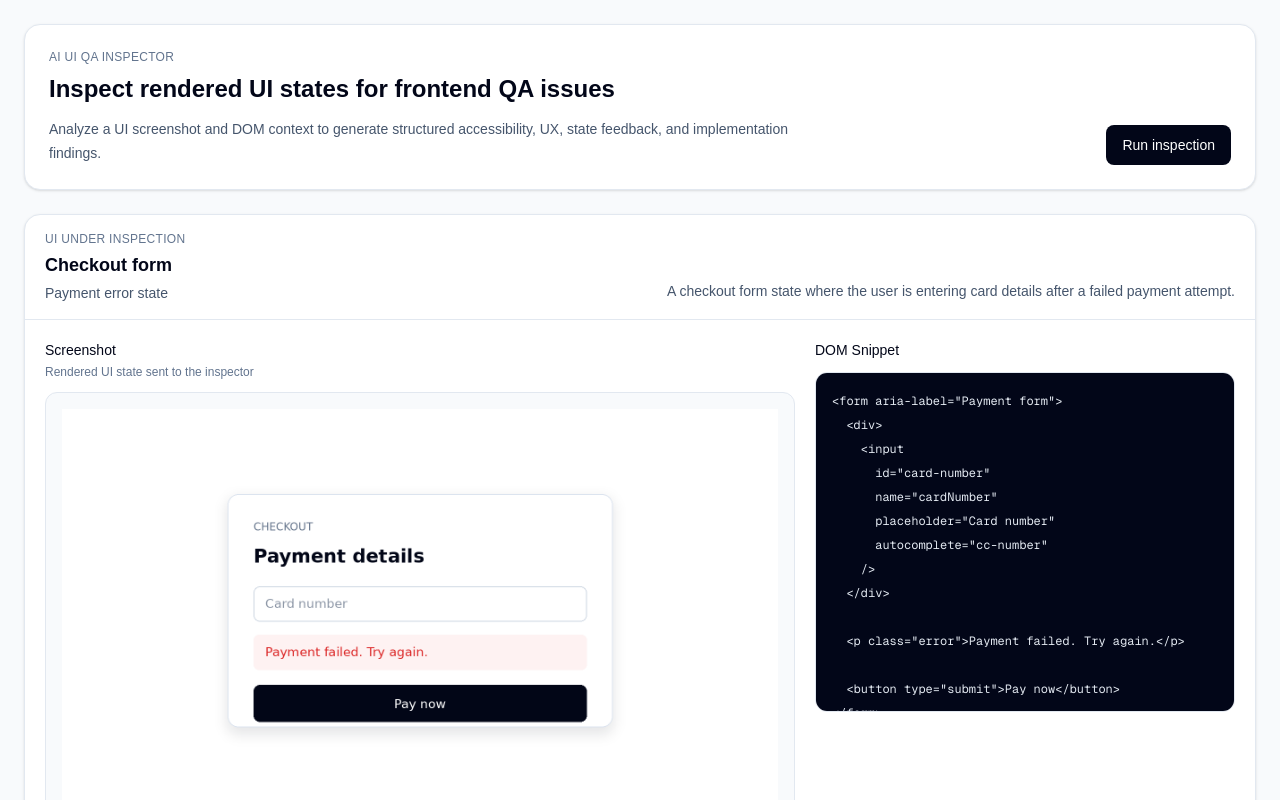
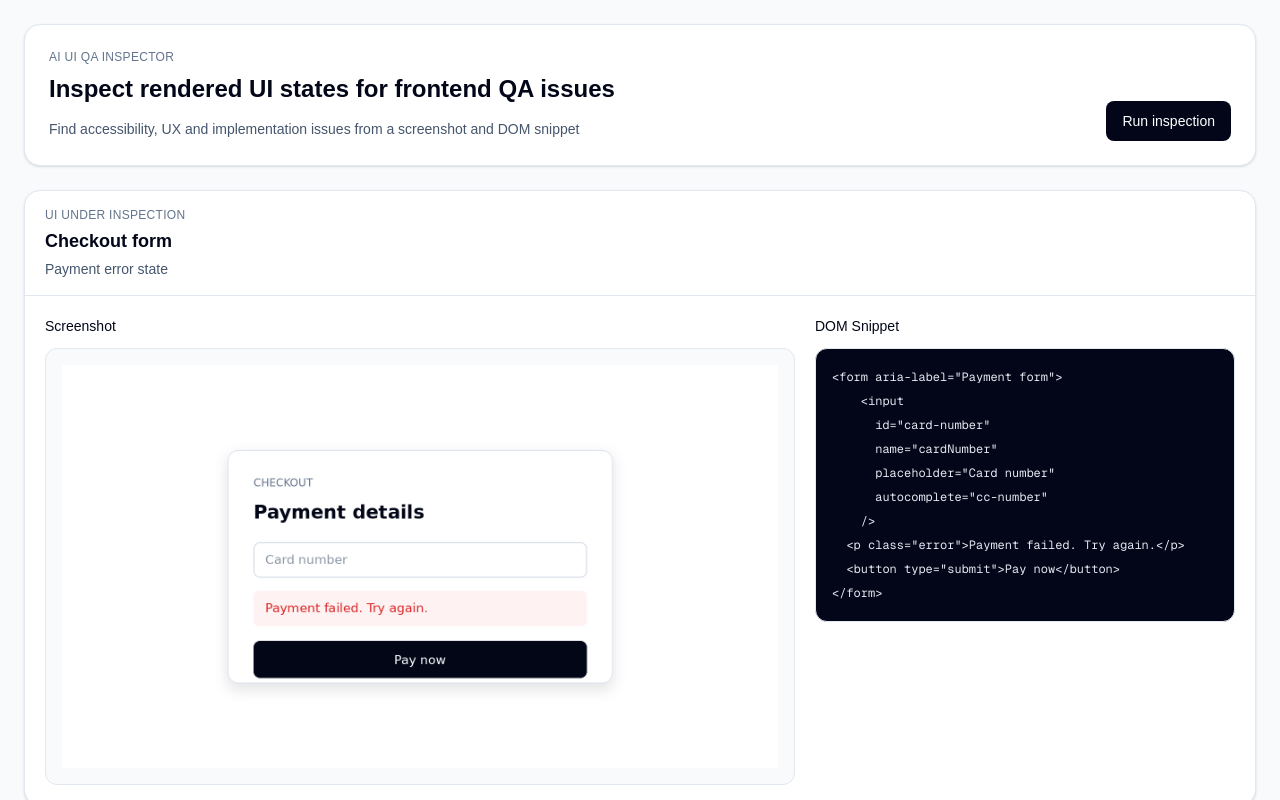
Before and after one commit to NadaSadek/ai-ui-qa-inspector, a Next.js app: page / in a window 1280 px wide. Shown: the top 800 px of the page. Built offline with nearby package versions, Linux system fonts and the light colour scheme.

Commit message:
Refactor inspection target structure by removing description and updating related components

```diff
--- a/src/components/qa-inspector/InspectionInputPanel.tsx
+++ b/src/components/qa-inspector/InspectionInputPanel.tsx
@@ -16,14 +16,12 @@ export const InspectionInputPanel = ({ target }: { target: InspectionTarget }) =
           <p className="text-lg font-semibold text-slate-950">{target.screenName}</p>
           <p className="mt-1 text-sm text-slate-600">{target.stateName}</p>
         </div>
-        <p className="max-w-2xl text-sm leading-6 text-slate-600">{target.description}</p>
       </div>
     </div>
     <div className="grid gap-5 p-5 lg:grid-cols-[minmax(0,1fr)_420px]">
       <section>
         <div className="mb-3">
           <h3 className="text-sm font-medium text-slate-950">Screenshot</h3>
-          <p className="mt-1 text-xs text-slate-500">Rendered UI state sent to the inspector</p>
         </div>
         <div className="rounded-xl border border-slate-200 bg-slate-50 p-4">
           <Image
--- a/src/components/qa-inspector/IssueDetail.tsx
+++ b/src/components/qa-inspector/IssueDetail.tsx
@@ -5,21 +5,17 @@ import { ResultRow } from "./ResultRow";
 export const IssueDetail = ({ issue }: { issue: QAIssue }) => (
   <section className="rounded-xl border border-slate-200 bg-white">
     <div className="border-b border-slate-200 px-4 py-3">
-      <h3 className="text-sm font-medium text-slate-950">Finding detail</h3>
+      <p className="text-xs font-medium uppercase tracking-wide text-slate-500">Selected finding</p>
+      <h3 className="mt-1 text-sm font-semibold text-slate-950">{issue.affectedElement}</h3>
     </div>
-
     <div className="space-y-4 p-4">
-      <ResultRow label="Affected element">{issue.affectedElement}</ResultRow>
-
-      <ResultRow label="Evidence cited">
-        <div className="space-y-3">
-          <EvidenceItem title="Screenshot observation">
-            {issue.evidence.screenshotObservation}
-          </EvidenceItem>
-          <EvidenceItem title="DOM evidence">{issue.evidence.domEvidence}</EvidenceItem>
+      <div>
+        <p className="text-xs font-medium uppercase tracking-wide text-slate-500">Evidence</p>
+        <div className="mt-2 grid gap-3 md:grid-cols-2">
+          <EvidenceItem title="Screenshot">{issue.evidence.screenshotObservation}</EvidenceItem>
+          <EvidenceItem title="DOM">{issue.evidence.domEvidence}</EvidenceItem>
         </div>
-      </ResultRow>
-
+      </div>
       <ResultRow label="User impact">{issue.userImpact}</ResultRow>
       <ResultRow label="Suggested fix">{issue.suggestedFix}</ResultRow>
     </div>
--- a/src/components/qa-inspector/QAInspectorView.tsx
+++ b/src/components/qa-inspector/QAInspectorView.tsx
@@ -65,8 +65,7 @@ export function QAInspectorView() {
                 Inspect rendered UI states for frontend QA issues
               </h1>
               <p className="mt-3 max-w-3xl text-sm leading-6 text-slate-600">
-                Analyze a UI screenshot and DOM context to generate structured accessibility, UX,
-                state feedback, and implementation findings.
+                Find accessibility, UX and implementation issues from a screenshot and DOM snippet
               </p>
             </div>
 
--- a/src/lib/ai/inspectUiState.ts
+++ b/src/lib/ai/inspectUiState.ts
@@ -70,14 +70,8 @@ Fix rules:
 Target ID:
 ${target.id}
 
-Screen name:
-${target.screenName}
-
-State name:
-${target.stateName}
-
-Description:
-${target.description}
+Screen label:
+${target.screenName} — ${target.stateName}
 
 DOM snippet:
 ${target.domSnippet}
--- a/src/lib/ai/schema.ts
+++ b/src/lib/ai/schema.ts
@@ -35,7 +35,6 @@ export const inspectionRequestSchema = z.object({
   id: z.string().min(1),
   screenName: z.string().min(1),
   stateName: z.string().min(1),
-  description: z.string().min(1),
   domSnippet: z.string().min(1),
   screenshotSrc: z
     .string()
--- a/src/lib/data/inspectionTarget.ts
+++ b/src/lib/data/inspectionTarget.ts
@@ -4,20 +4,14 @@ export const inspectionTarget: InspectionTarget = {
   id: "checkout-payment-error",
   screenName: "Checkout form",
   stateName: "Payment error state",
-  description:
-    "A checkout form state where the user is entering card details after a failed payment attempt.",
   domSnippet: `<form aria-label="Payment form">
-  <div>
     <input
       id="card-number"
       name="cardNumber"
       placeholder="Card number"
       autocomplete="cc-number"
     />
-  </div>
-
   <p class="error">Payment failed. Try again.</p>
-
   <button type="submit">Pay now</button>
 </form>`,
   screenshotSrc: "/screenshots/checkout-payment-error.png",
--- a/src/types/qa.ts
+++ b/src/types/qa.ts
@@ -2,7 +2,6 @@ export type InspectionTarget = {
   id: string;
   screenName: string;
   stateName: string;
-  description: string;
   domSnippet: string;
   screenshotSrc: string;
 };
```
